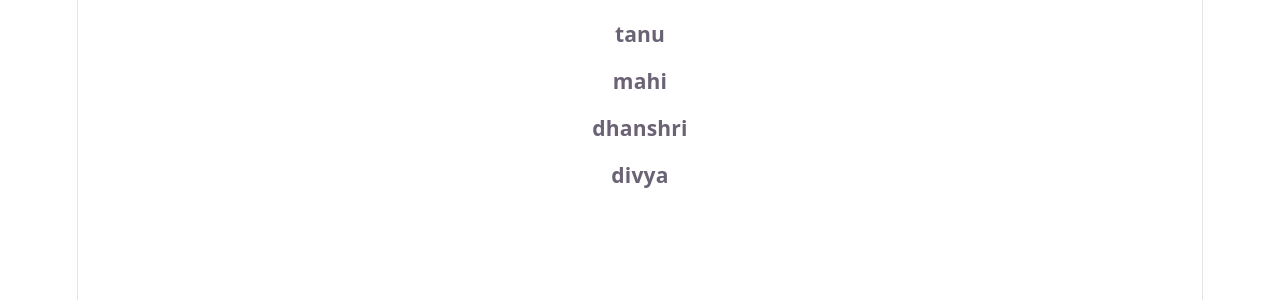
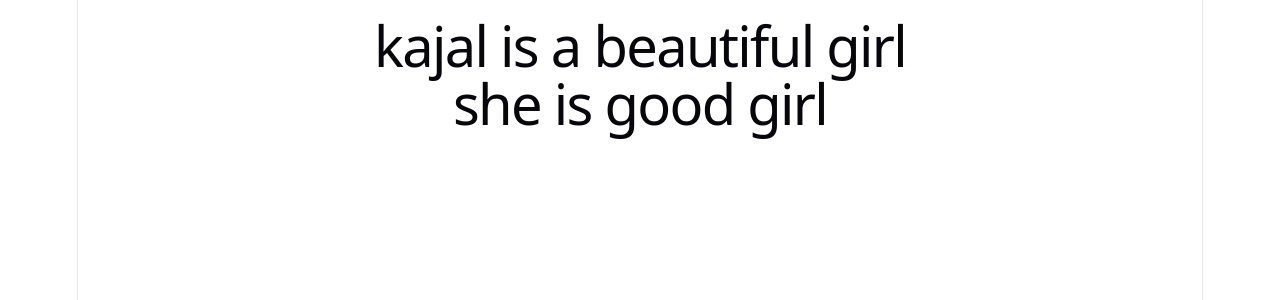
Before and after one commit to maskibhavika-cmyk/react-revision, a React (Vite) app in the folder revision/: page / in a window 1280 px wide. Shown: the top 300 px of the page. Built offline with nearby package versions, Linux system fonts and the light colour scheme.

Commit message:
useEffect

```diff
--- a/revision/src/App.jsx
+++ b/revision/src/App.jsx
@@ -278,14 +278,32 @@
 
 //key prop
 
- import React from 'react'
+//  import React from 'react'
+//    const App = () => {
+//     const user =["tanu","mahi","dhanshri","divya"]
+//      return (
+//        <div>
+//         {user.map((user,index)=>(
+//           <h3 key = {index}>{user}</h3>
+//         ))}
+//        </div>
+//      )
+//    }
+
+//    export default App
+
+
+// useEffect
+import React, { useEffect } from 'react'
+
 const App = () => {
-    const user =["tanu","mahi","dhanshri","divya"]
+useEffect(()=> {
+console.log("component is render")
+},[])//dependency array jo ki empty hai
   return (
     <div>
-        {user.map((user,index)=>(
-          <h3 key = {index}>{user}</h3>
-        ))}
+<h1>kajal is a beautiful girl</h1>
+<h1> she is good girl</h1>
     </div>
   )
 }
```
Lines whose indentation alone changed are shown as unchanged.
